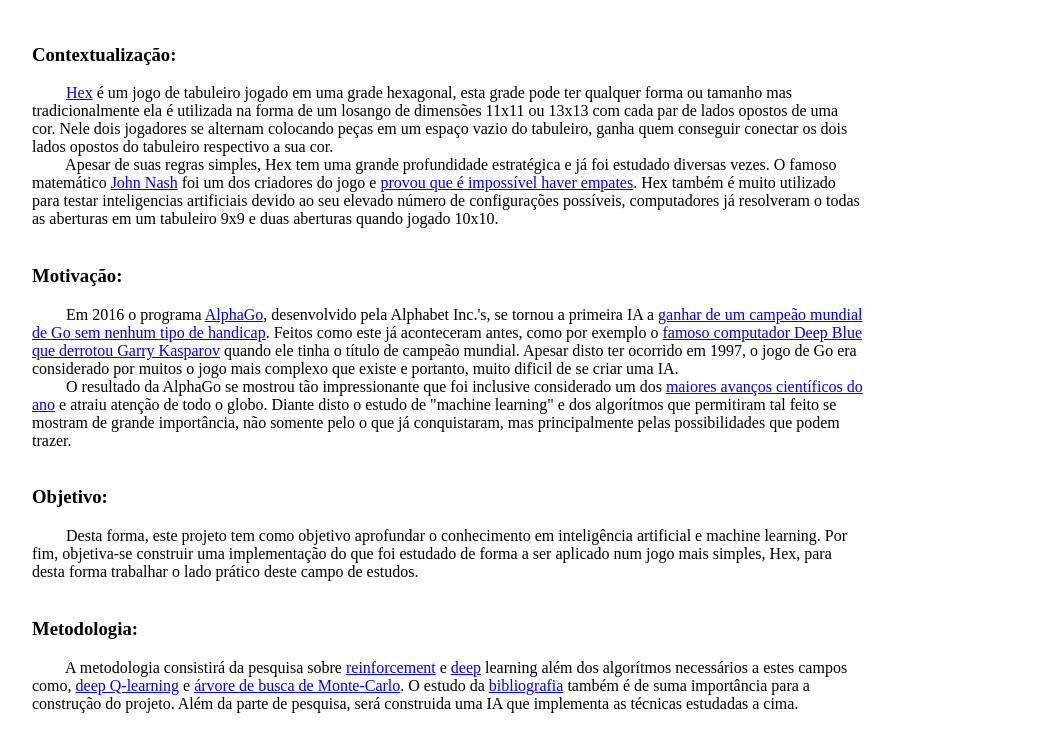
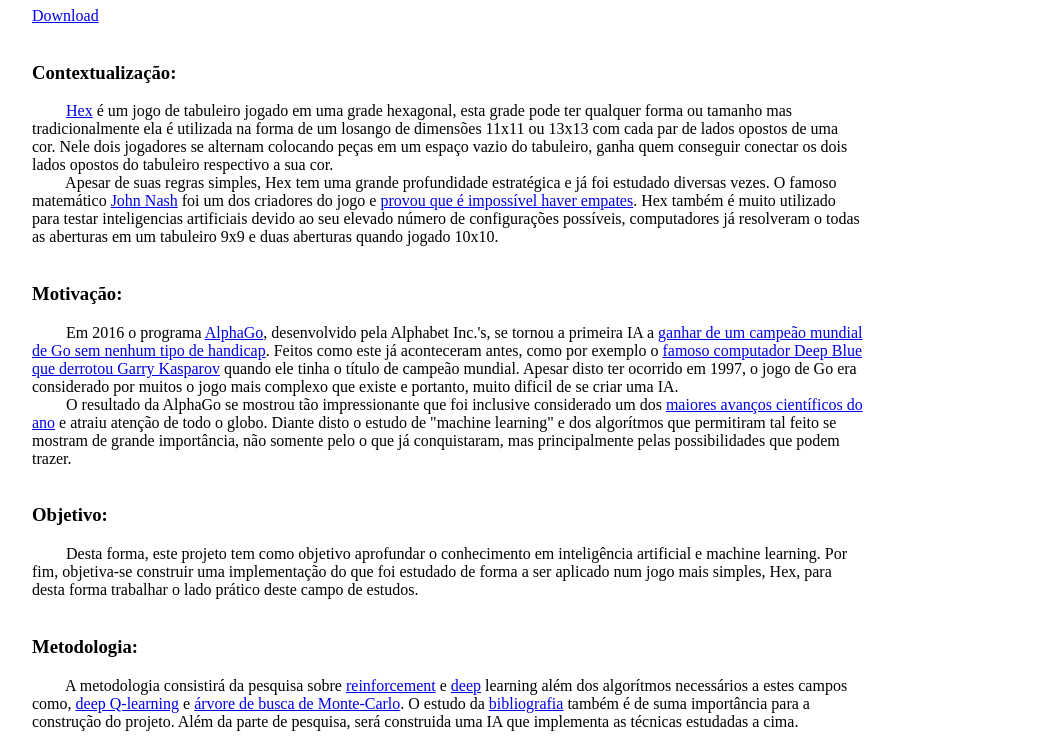
Before and after one commit to fhtanaka/TCC2018, a plain HTML site: page proposta.html in a window 1280 px wide. Shown: the part 147-893 px from the top of the page, without its empty margins (118-1161 px from the left). Drawn offline with Linux system fonts and the light colour scheme.

Commit message:
proposta

```diff
--- a/proposta.html
+++ b/proposta.html
@@ -94,7 +94,7 @@ li.dropdown {
 
 <br>
 <h1>Proposta:</h1>
-
+<a href="./proposta.pdf"> Download </a>
 <div style="width: 85%">
     <br>
     <h3>Contextualização:</h3>
```
